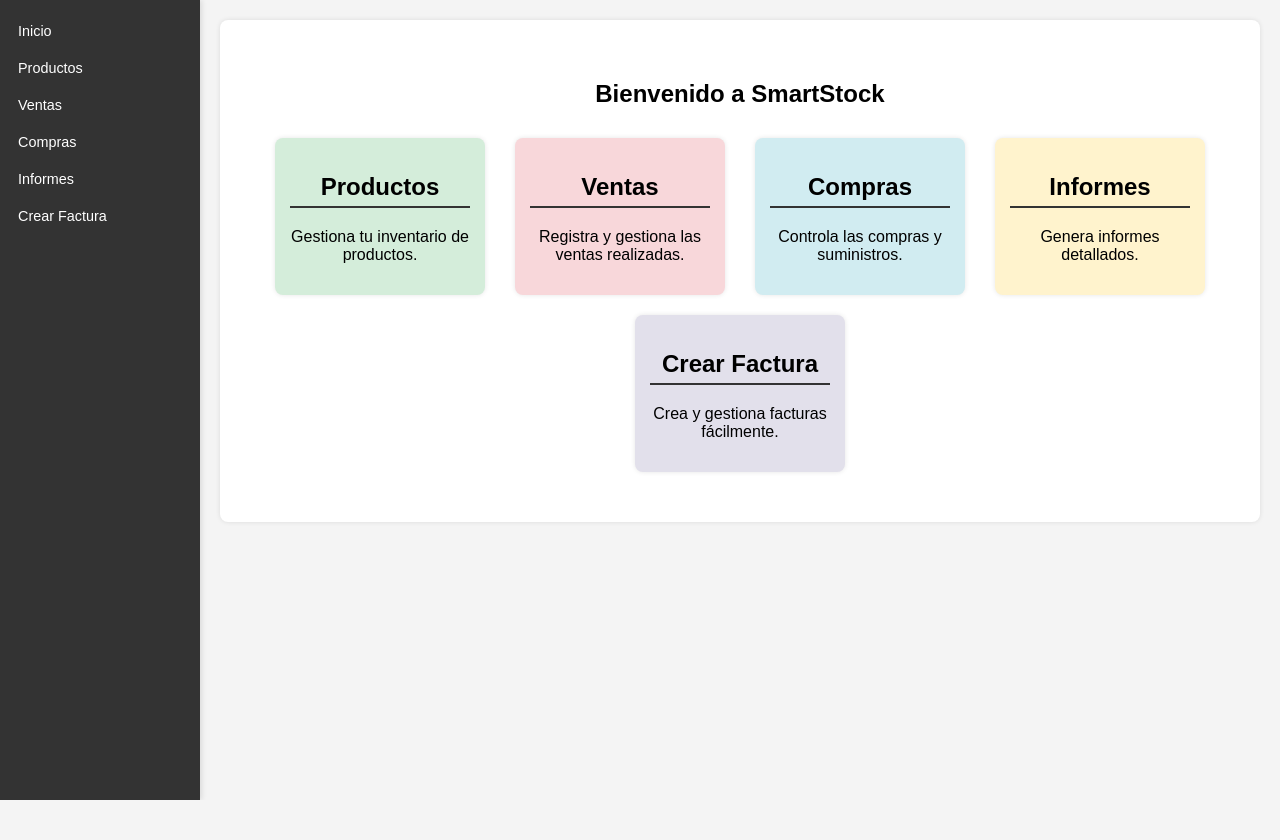
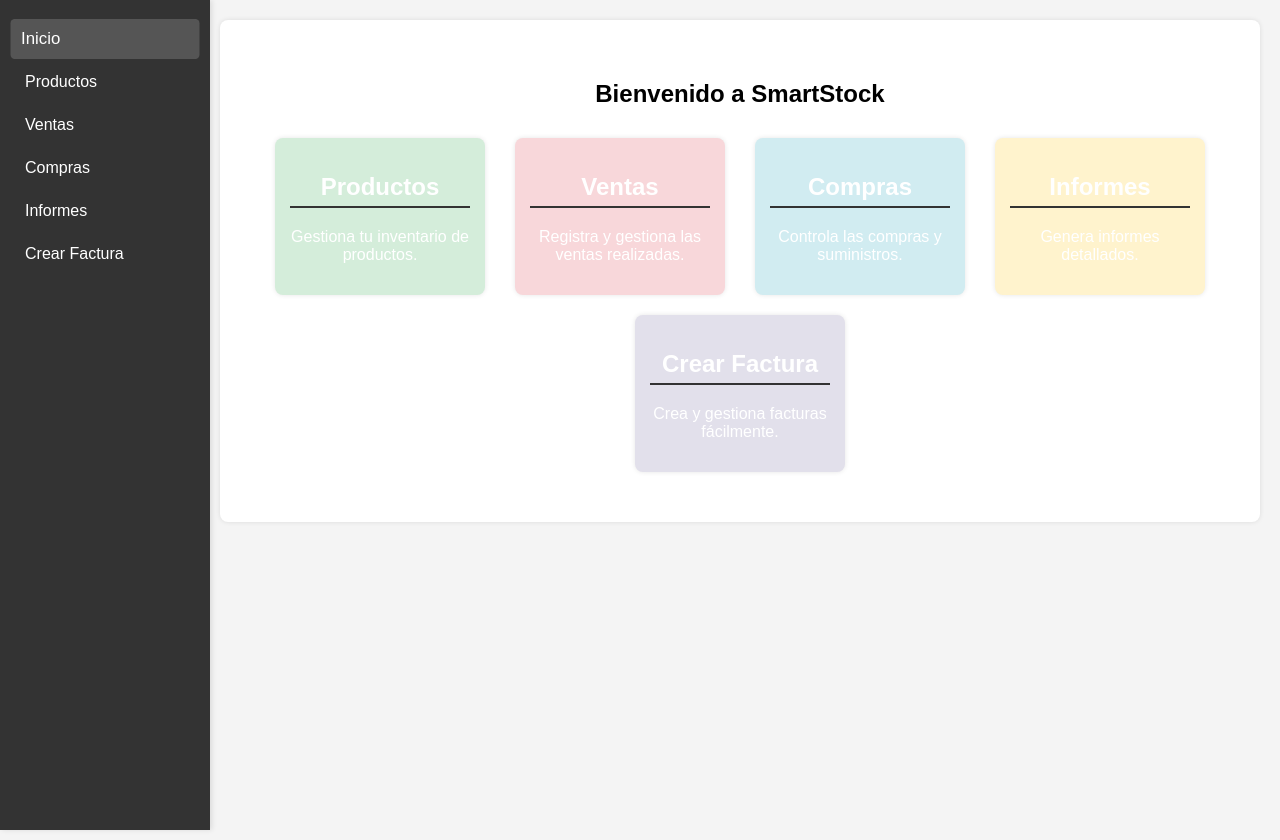
Before and after one commit to STEPHANY020/SMARTSTOCK1, a plain HTML site: page index.html in a window 1280 px wide. Both pictures are taken after a click on the link "Inicio". Before the commit the page ends 800 px from the top, so only its background shows below. Drawn offline with Linux system fonts and the light colour scheme.

Commit message:
Nueva actualizacion

```diff
--- a/script.js
+++ b/script.js
@@ -2,10 +2,12 @@ document.addEventListener('DOMContentLoaded', function() {
     const links = document.querySelectorAll('.nav-link');
     const sections = document.querySelectorAll('.content');
 
-    // Inicialmente, ocultar todas las secciones excepto la de inicio
+    // Inicialmente, mostrar solo la sección de inicio
     sections.forEach(section => {
-        if (section.id !== 'inicio') {
-            section.style.display = 'none';
+        if (section.id === 'inicio') {
+            section.classList.add('active');
+        } else {
+            section.classList.remove('active');
         }
     });
 
@@ -18,11 +20,15 @@ document.addEventListener('DOMContentLoaded', function() {
 
             // Ocultar todas las secciones
             sections.forEach(section => {
-                section.style.display = 'none';
+                section.classList.remove('active');
             });
 
             // Mostrar la sección seleccionada
-            targetSection.style.display = 'block';
+            targetSection.classList.add('active');
+
+            // Resaltar el enlace activo
+            links.forEach(l => l.classList.remove('active'));
+            link.classList.add('active');
         });
     });
 });
--- a/styles.css
+++ b/styles.css
@@ -12,11 +12,14 @@ body {
 }
 
 nav {
-    width: 180px; /* Reducir el ancho de la barra de navegación */
+    width: 180px;
     background: #333;
     color: white;
-    padding: 10px; /* Reducir el padding */
+    padding: 15px;
     box-shadow: 2px 0 5px rgba(0,0,0,0.1);
+    position: fixed;
+    height: 100%;
+    overflow-y: auto;
 }
 
 nav ul {
@@ -26,27 +29,30 @@ nav ul {
 }
 
 nav ul li {
-    margin: 5px 0; /* Reducir el margen entre los elementos */
+    margin: 5px 0;
 }
 
 nav ul li a {
     color: white;
     text-decoration: none;
     display: block;
-    padding: 8px; /* Reducir el padding de los enlaces */
+    padding: 10px;
     border-radius: 4px;
-    font-size: 0.9em; /* Reducir el tamaño de la fuente */
-    transition: background 0.3s ease;
+    font-size: 1em;
+    transition: background 0.3s ease, transform 0.3s ease;
 }
 
-nav ul li a:hover {
+nav ul li a:hover,
+nav ul li a.active {
     background: #555;
+    transform: scale(1.05);
 }
 
 main {
-    flex: 1;
+    margin-left: 200px; /* Espacio para la barra de navegación fija */
     padding: 20px;
     overflow-y: auto;
+    height: 100%;
 }
 
 #inicio {
@@ -73,7 +79,7 @@ main {
     padding: 15px;
     margin: 10px;
     border-radius: 8px;
-    color: black;
+    color: white;
     text-align: center;
     box-shadow: 0 0 5px rgba(0,0,0,0.1);
 }
@@ -110,6 +116,11 @@ section {
     border-radius: 8px;
     box-shadow: 0 0 5px rgba(0,0,0,0.1);
     margin-bottom: 20px;
+    display: none; /* Ocultar secciones por defecto */
+}
+
+section.active {
+    display: block; /* Mostrar solo la sección activa */
 }
 
 form {
```
